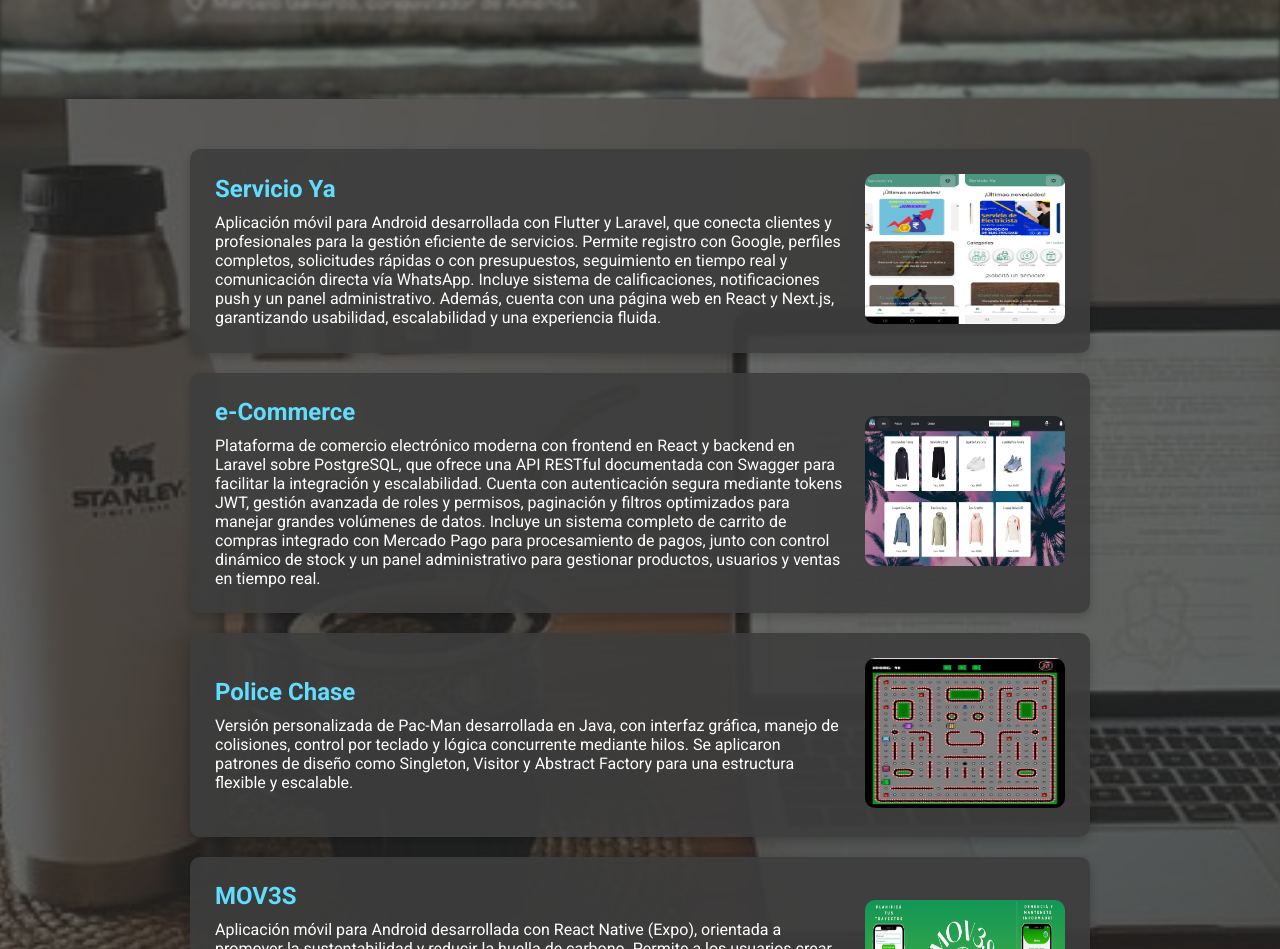
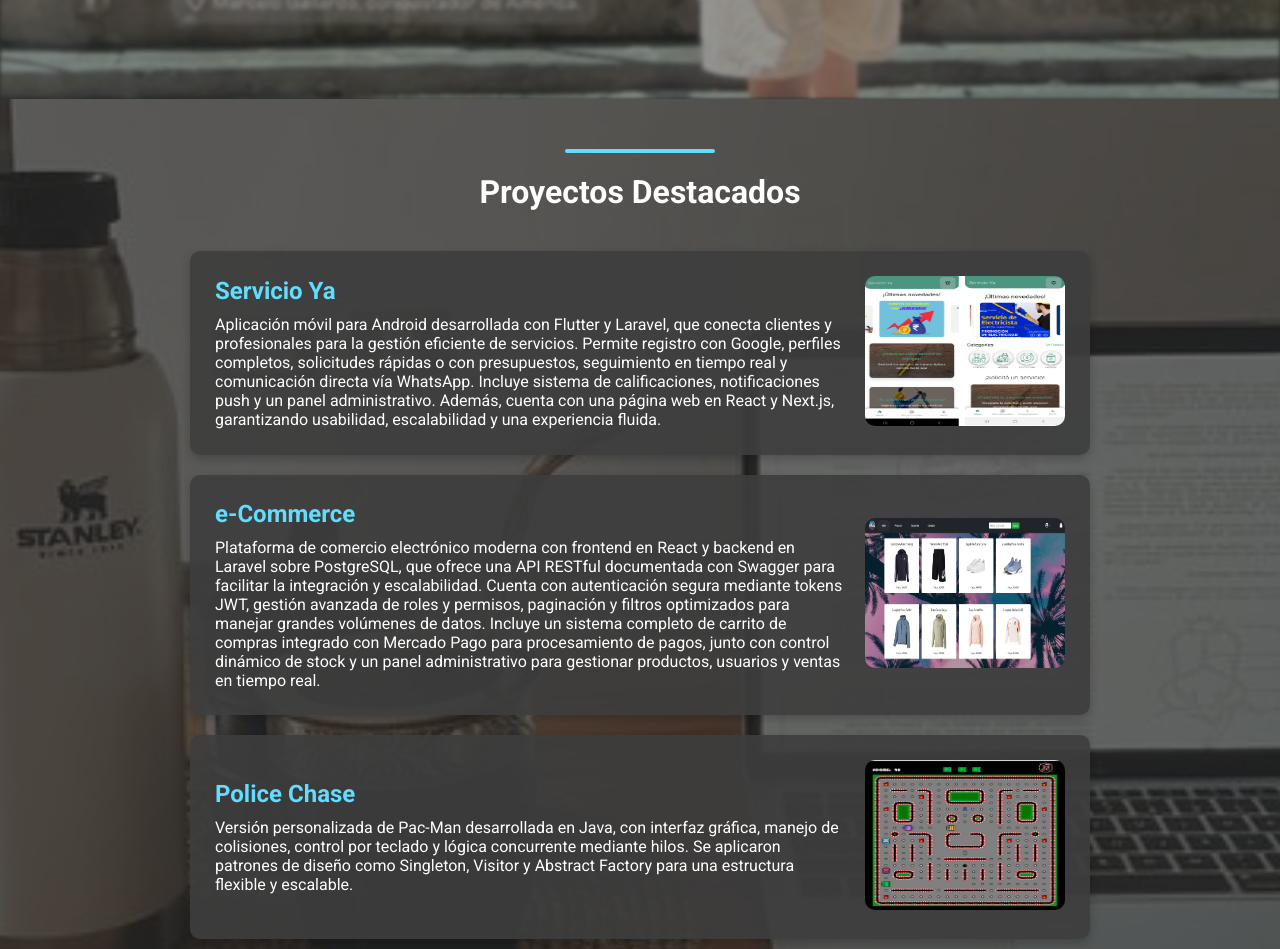
Before and after one commit to ezearce/portfolio-arce, a Next.js app: page / in a window 1280 px wide. Shown: the part 1501-2450 px from the top of the page. Built offline with nearby package versions, Linux system fonts and the light colour scheme.

Commit message:
add favicon and update projects

```diff
--- a/src/components/Projects.js
+++ b/src/components/Projects.js
@@ -5,9 +5,19 @@ import Link from "next/link";
 import useInView from "@/hooks/useInView";
 
 export default function Projects() {
+  const [refTitle, isTitleVisible] = useInView();
+
   return (
     <section id="projects" className={styles.projects}>
       <div className={styles.backgroundImage}></div>
+
+      <div
+        ref={refTitle}
+        className={`${styles.headerWrapper} ${isTitleVisible ? styles.fadeIn : ""}`}
+      >
+        <hr className={styles.sectionDivider} />
+        <h2 className={styles.sectionTitle}>Proyectos Destacados</h2>
+      </div>
 
       <div className={styles.projectsContainer}>
         {projectsData.map((project) => {
--- a/src/styles/Projects.module.css
+++ b/src/styles/Projects.module.css
@@ -30,6 +30,34 @@
   background-position: top;
   opacity: 0.3;
   z-index: -1;
+}
+
+.sectionDivider {
+  width: 150px;
+  height: 4px;
+  background-color: #61ddff;
+  margin-bottom: 20px;
+  border: none;
+  border-radius: 2px;
+}
+
+.sectionTitle {
+  font-size: 2rem;
+  font-weight: bold;
+  color: #ffffff;
+  margin-bottom: 40px;
+  text-align: center;
+  z-index: 2;
+}
+
+.headerWrapper {
+  display: flex;
+  flex-direction: column;
+  align-items: center;
+  opacity: 0;
+  transform: translateY(15px);
+  transition: opacity 0.8s ease, transform 0.8s ease;
+  z-index: 2;
 }
 
 /* 🔹 Contenedor de proyectos centrado */
```
Also changed, not shown: 1 other file (tests, documents, lock files or other folders).
